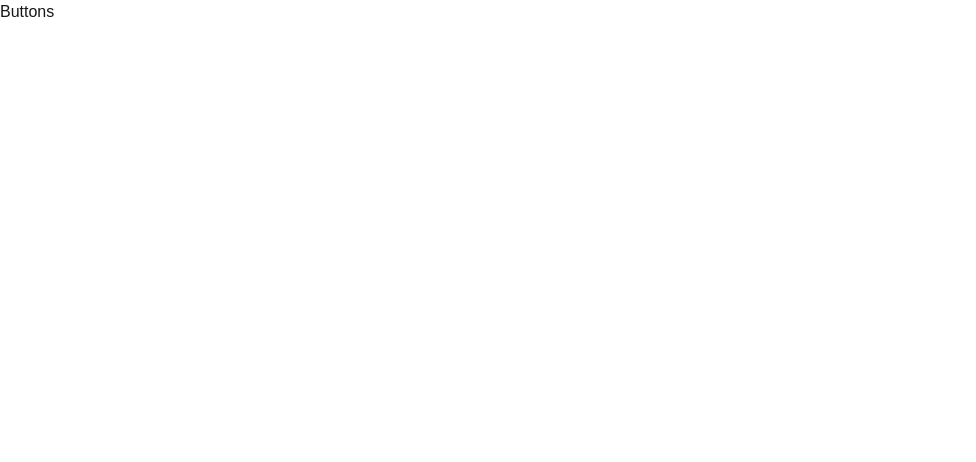
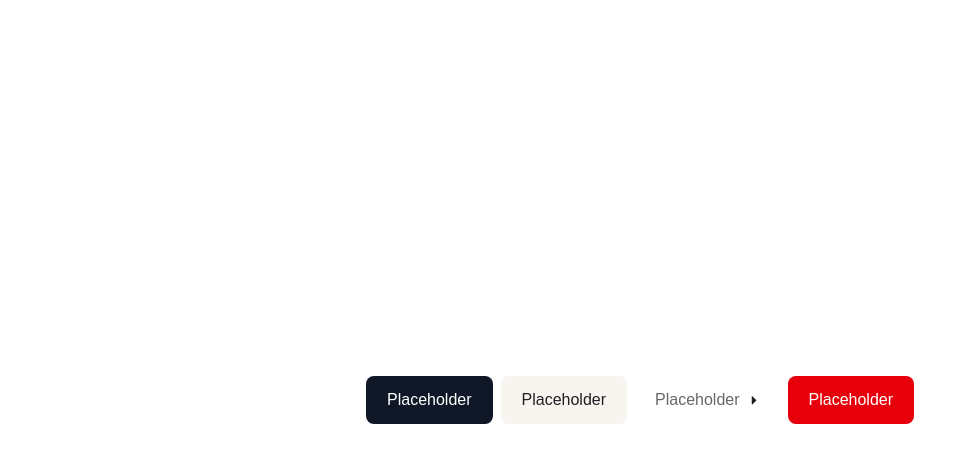
Before and after one commit to Gershwen/project-finance-app, a Next.js app in the folder personal-finance-app/: page /styleguide/buttons in a window 1280 px wide. Shown: the top 462 px of the page, without its empty margins (0-976 px from the left). Built offline with nearby package versions, Linux system fonts and the light colour scheme.

Commit message:
added dynamic button component

```diff
--- a/personal-finance-app/src/app/styleguide/buttons/page.tsx
+++ b/personal-finance-app/src/app/styleguide/buttons/page.tsx
@@ -1,6 +1,26 @@
+ import React from 'react';
+ import Button from '@/components/button';
+
  const StyleguideButtons = () => {
     return(
-        <div>Buttons</div>
+        <div className='flex justify-center h-screen items-center gap-2'>
+            <Button
+                text='Placeholder'
+                btnType='primary'
+            />
+            <Button
+                text='Placeholder'
+                btnType='secondary'
+            />
+            <Button
+                text='Placeholder'
+                btnType='tertiary'
+            />
+            <Button
+                text='Placeholder'
+                btnType='destroy'
+            />
+        </div>
     )
 }
 
--- a/personal-finance-app/src/components/button.tsx
+++ b/personal-finance-app/src/components/button.tsx
@@ -1,7 +1,35 @@
-export const Button = ({text, bgColor}:{text: string, bgColor: string}) =>{
-    return (
-        <button className={`rounded-full border border-solid border-transparent transition-colors flex items-center justify-center bg-${bgColor} text-background gap-2 hover:bg-[#383838] dark:hover:bg-[#ccc] font-medium text-sm sm:text-base h-10 sm:h-12 px-4 sm:px-5 sm:w-auto`}>
-            {text}
-        </button>
-    );
-}
+import React from 'react';
+import CaretIcon from './icons/Caret';
+
+type ButtonProps = {
+  text: string;
+  btnType?: 'primary' | 'secondary' | 'tertiary' | 'destroy';
+};
+
+const Button: React.FC<ButtonProps> = ({ text, btnType = 'primary' }) => {
+  const buttonMap: Record<NonNullable<ButtonProps['btnType']>, string> = {
+    primary:
+      'bg-gray-900 hover:bg-gray-500 text-white rounded-lg border border-transparent',
+    secondary:
+      'bg-beige-100 hover:bg-white text-grey-900 rounded-lg border border-transparent hover:border-grey-900 hover:border-solid',
+    tertiary: 'bg-transparent text-grey-500 hover:text-grey-900',
+    destroy:
+      'bg-red-600 hover:bg-red-500 rounded-lg border border-transparent text-white',
+  };
+
+  const baseClasses =
+    'transition-colors flex items-center justify-center gap-2 font-medium text-sm sm:text-base h-10 sm:h-12 px-4 sm:px-5 sm:w-auto';
+
+  return (
+    <button className={`${baseClasses} ${buttonMap[btnType]}`}>
+      {text}
+      {btnType == 'tertiary' ?
+      <CaretIcon
+        width={'12'}
+        height={'12'}
+      /> : null}
+    </button>
+  );
+};
+
+export default Button;
--- a/personal-finance-app/src/components/icons/ArrowFlatLines.tsx
+++ b/personal-finance-app/src/components/icons/ArrowFlatLines.tsx
@@ -2,7 +2,7 @@ import React from "react";
 
 type IconProps = React.SVGProps<SVGSVGElement>;
 
-const ArrowFlatLinesIcon = ({ className,width, height, ...props }: IconProps) => (
+const ArrowFlatLinesIcon = ({ className, width, height, ...props }: IconProps) => (
 
 <svg
 width={width}
--- /dev/null
+++ b/personal-finance-app/src/components/icons/Caret.tsx
@@ -0,0 +1,13 @@
+import React from "react";
+
+type IconProps = React.SVGProps<SVGSVGElement>;
+
+const CaretIcon = ({width, height}: IconProps) => (
+
+<svg width={width} height={height} viewBox="0 0 16 16" fill="none" xmlns="http://www.w3.org/2000/svg">
+<path d="M5.85344 3.14647L10.8534 8.14647C10.8999 8.1929 10.9368 8.24805 10.962 8.30875C10.9871 8.36944 11.0001 8.43451 11.0001 8.50022C11.0001 8.56592 10.9871 8.63099 10.962 8.69169C10.9368 8.75238 10.8999 8.80753 10.8534 8.85397L5.85345 13.854C5.78352 13.924 5.69439 13.9717 5.59735 13.991C5.50031 14.0103 5.39971 14.0004 5.3083 13.9625C5.21689 13.9247 5.13877 13.8605 5.08383 13.7782C5.0289 13.6959 4.99962 13.5992 4.99969 13.5002L4.99969 3.50022C4.99962 3.40127 5.0289 3.30452 5.08383 3.22222C5.13877 3.13993 5.21689 3.07578 5.3083 3.0379C5.39971 3.00003 5.50031 2.99013 5.59735 3.00945C5.69439 3.02878 5.78352 3.07646 5.85344 3.14647Z" fill="#201F24"/>
+</svg>
+
+);
+
+export default CaretIcon;
```
Also changed, not shown: 1 other file (tests, documents, lock files or other folders).
